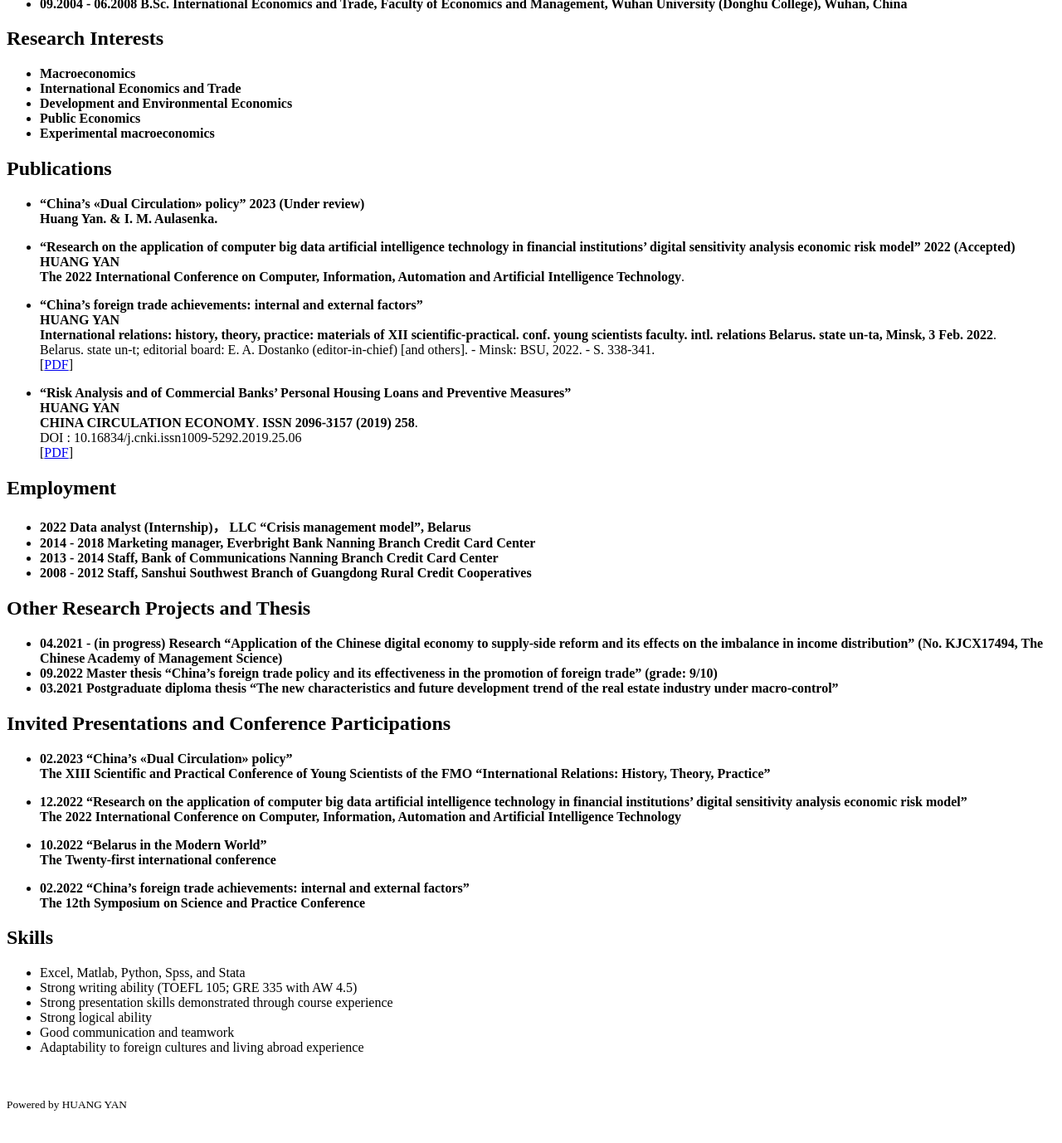
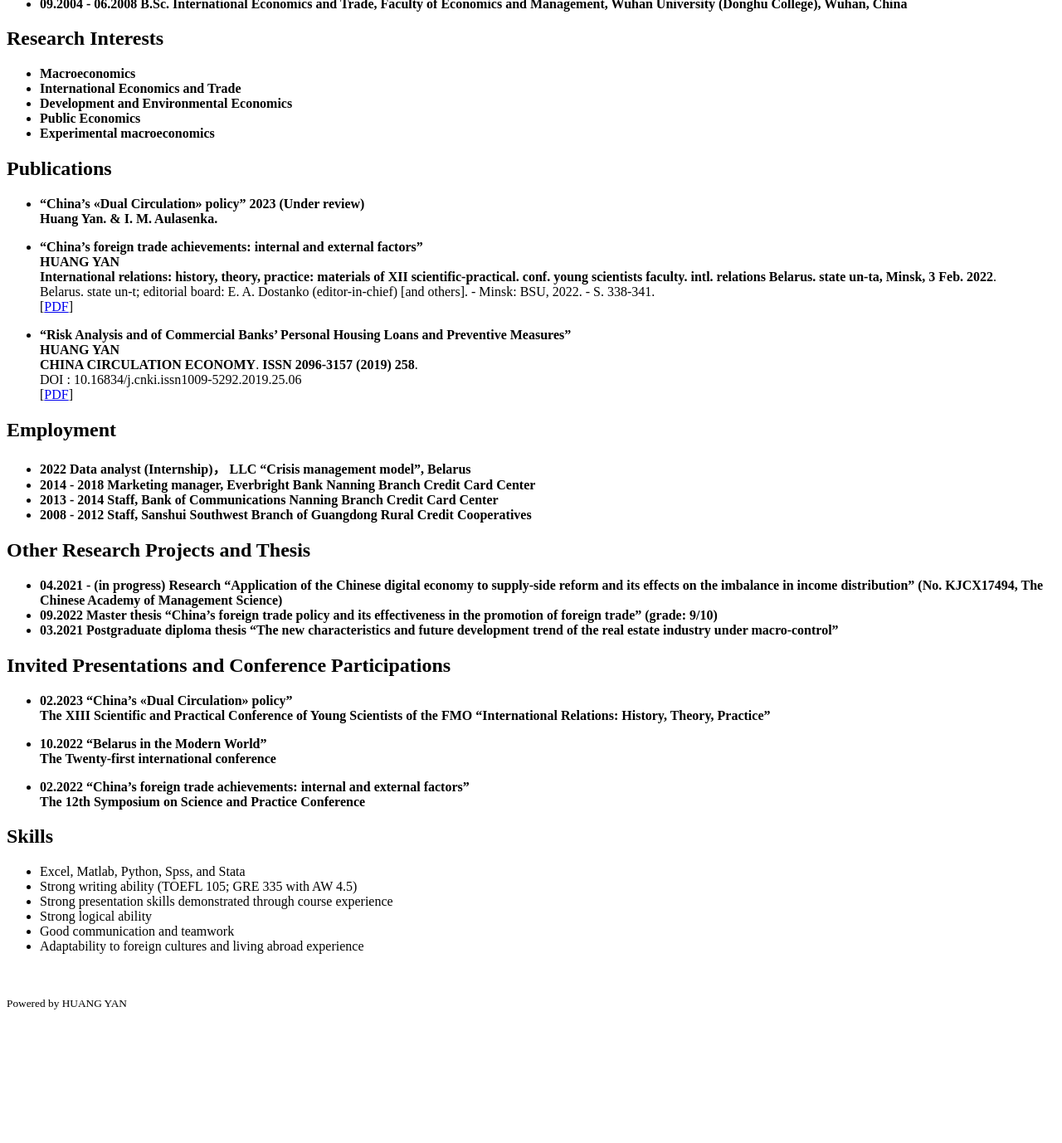
Before and after one commit to huangyan211/HuangYan, a Jekyll site: the page built from index.md, in a window 1280 px wide and 1400 px high, scrolled down 2980 px. Shown: the top 1378 px of the window at 83% size. Built offline with Jekyll 4.4.1, drawn with Linux system fonts in a browser that asks for light colours; nearby versions of some CDN libraries; a style sheet for code colours, icons or effects is not loaded; our own code applies the rules of GitHub Pages for plain Markdown files; after the commit the page ends 4258 px from its top, so only the background shows below that.

Commit message:
Update index.md

```diff
--- a/index.md
+++ b/index.md
@@ -31,13 +31,6 @@ My vision is for people to have an equal opportunity to manage their own lives.
   <br>
   **Huang Yan. & I. M. Aulasenka.**
   <br>
-
-- **“Research on the application of computer big data artificial intelligence technology in financial institutions' digital sensitivity analysis economic risk model” 2022 (Accepted)**
-  <br>
-  **HUANG YAN**
-  <br>
-   **The 2022 International Conference on Computer, Information, Automation and Artificial Intelligence Technology**.
-   <br>
 
 - **“China's foreign trade achievements: internal and external factors”**
   <br>
@@ -76,11 +69,6 @@ My vision is for people to have an equal opportunity to manage their own lives.
  **The XIII Scientific and Practical Conference of Young Scientists of the FMO "International Relations: History, Theory, Practice"**
   <br>
 
-- **12.2022       "Research on the application of computer big data artificial intelligence technology in financial institutions' digital sensitivity analysis economic risk model"**
-  <br>
- **The 2022 International Conference on Computer, Information, Automation and Artificial Intelligence Technology**
-  <br>
-
 - **10.2022       "Belarus in the Modern World"**
   <br>
  **The Twenty-first international conference**
```
